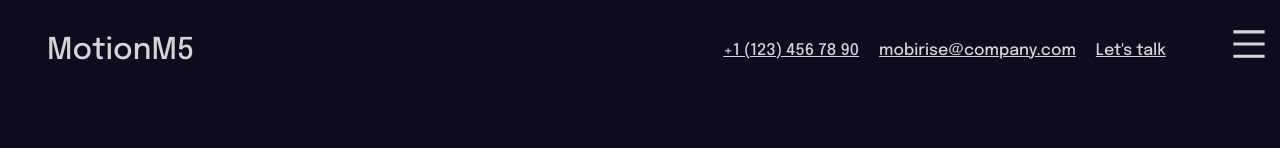
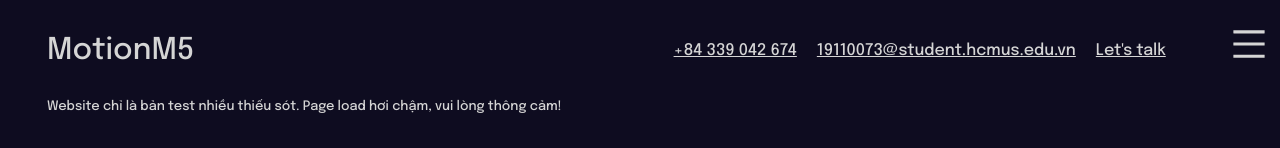
Before and after one commit to lechihieu99/my-test-project, a React (Create React App) app: page / in a window 1280 px wide. Shown: the top 148 px of the page. Built offline with nearby package versions, Linux system fonts and the light colour scheme; grey boxes are pictures that could not be loaded.

Commit message:
Deployed website

```diff
--- a/src/Header.js
+++ b/src/Header.js
@@ -7,10 +7,11 @@ export default class Header extends Component {
         return(
             <>
             <div id="header">
-                <MainHeader  number='+1 (123) 456 78 90' email='mobirise@company.com'/>
+                <MainHeader  number='+84 339 042 674' email='19110073@student.hcmus.edu.vn'/>
 
             </div>
             <Menu />
+            <div id="note">Website chỉ là bản test nhiều thiếu sót. Page load hơi chậm, vui lòng thông cảm!</div>
             </>
 
         );
--- a/src/components/header/Header.css
+++ b/src/components/header/Header.css
@@ -79,6 +79,10 @@
     display: block;
     z-index: 4;
 }
+#note {
+    font-size: 13px;
+    width: 100%;
+}
 
 
 /* Tablet mode */
```
